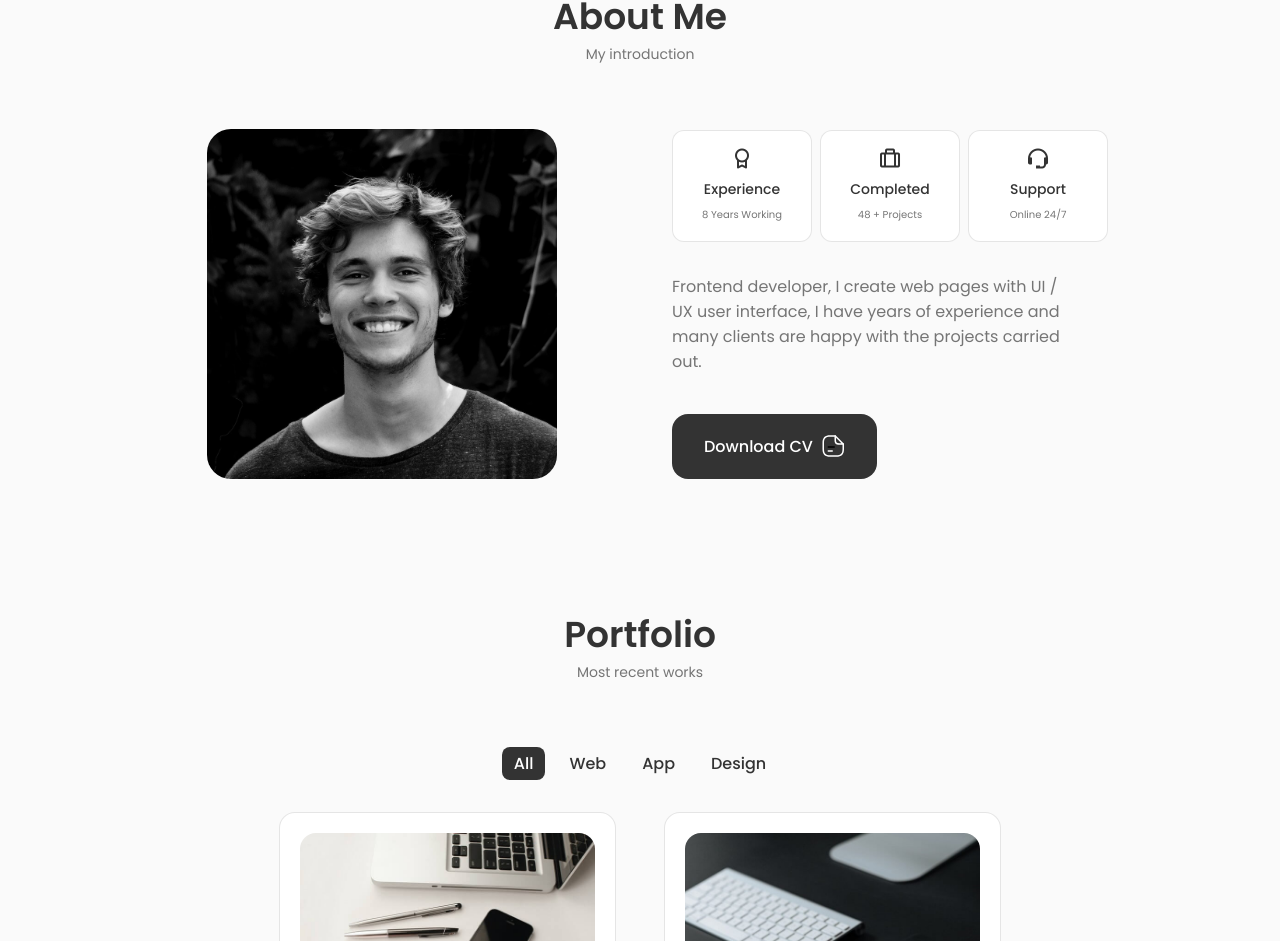
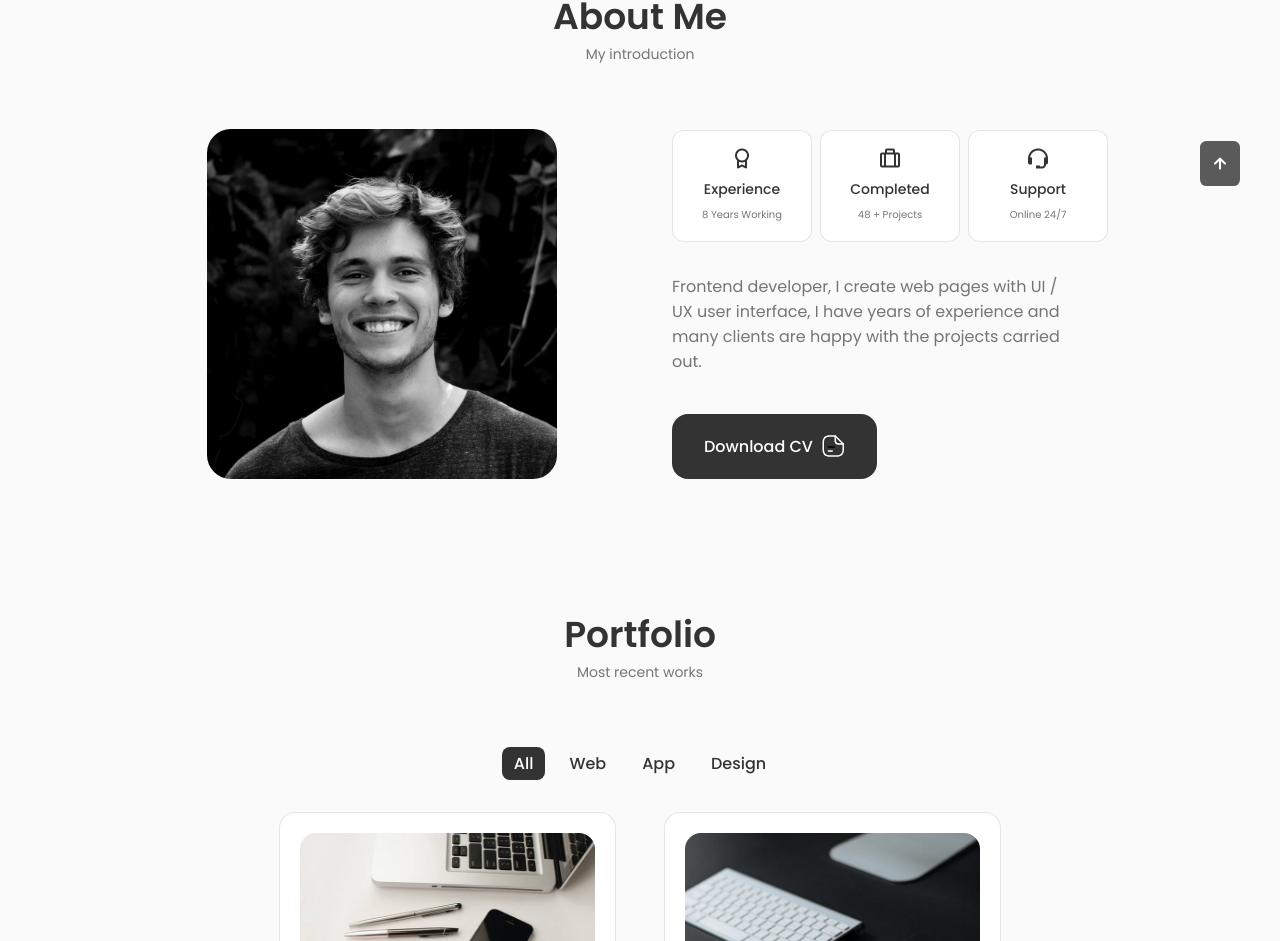
Before and after one commit to quentinplet/react-portfolio-website, a React (Vite) app: page / in a window 1280 px wide. Shown: the part 774-1715 px from the top of the page. Built offline with nearby package versions, Linux system fonts and the light colour scheme.

Commit message:
✨ Add ScrollUp Component

```diff
--- a/src/App.jsx
+++ b/src/App.jsx
@@ -10,6 +10,7 @@
 import Qualification from "./components/Qualification/Qualification";
 import Contact from "./components/Contact/Contact";
 import Footer from "./components/Footer/Footer";
+import ScrollUp from "./components/ScrollUp/ScrollUp";
 
 function App() {
   return (
@@ -22,8 +23,9 @@
         <Skills />
         {/* <Qualification /> */}
         <Contact />
-        <Footer />
       </main>
+      <Footer />
+      <ScrollUp />
     </>
   );
 }
--- /dev/null
+++ b/src/components/ScrollUp/ScrollUp.jsx
@@ -0,0 +1,76 @@
+import React from "react";
+import styled from "styled-components";
+
+const ScrollUp = () => {
+  window.addEventListener("scroll", () => {
+    const scrollUp = document.querySelector(".scrollup");
+    if (window.scrollY >= 560) {
+      scrollUp.classList.add("show-scroll");
+    } else {
+      scrollUp.classList.remove("show-scroll");
+    }
+  });
+  return (
+    <ScrollUpStyled href="#" className="scrollup">
+      <i className="uil uil-arrow-up scrollup__icon"></i>
+    </ScrollUpStyled>
+  );
+};
+
+export default ScrollUp;
+
+const ScrollUpStyled = styled.a`
+  position: fixed;
+  right: 2.5rem;
+  bottom: -20%;
+  background-color: var(--title-color);
+  opacity: 0.8;
+  padding: 0.3rem 0.5rem;
+  border-radius: 0.4rem;
+  z-index: var(--z-tooltip);
+  transition: 0.4s;
+
+  &:hover {
+    background-color: var(--title-color-dark);
+  }
+
+  .scrollup__icon {
+    font-size: 1.5rem;
+    color: var(--container-color);
+  }
+
+  /* Show-scroll */
+  &.show-scroll {
+    bottom: 3rem;
+  }
+
+  /*=============== BREAKPOINTS ===============*/
+  /* For large devices */
+  @media screen and (max-width: 992px) {
+    & {
+      right: 1.5rem;
+      padding: 0.25rem 0.4rem;
+    }
+
+    .scrollup__icon {
+      font-size: 1.25rem;
+    }
+  }
+
+  /* For medium devices */
+  @media screen and (max-width: 768px) {
+    .show-scroll {
+      bottom: 4rem;
+    }
+  }
+
+  @media screen and (max-width: 576px) {
+  }
+
+  /* For small devices */
+  @media screen and (max-width: 350px) {
+    & {
+      right: 1rem;
+    }
+  }
+`;
```
